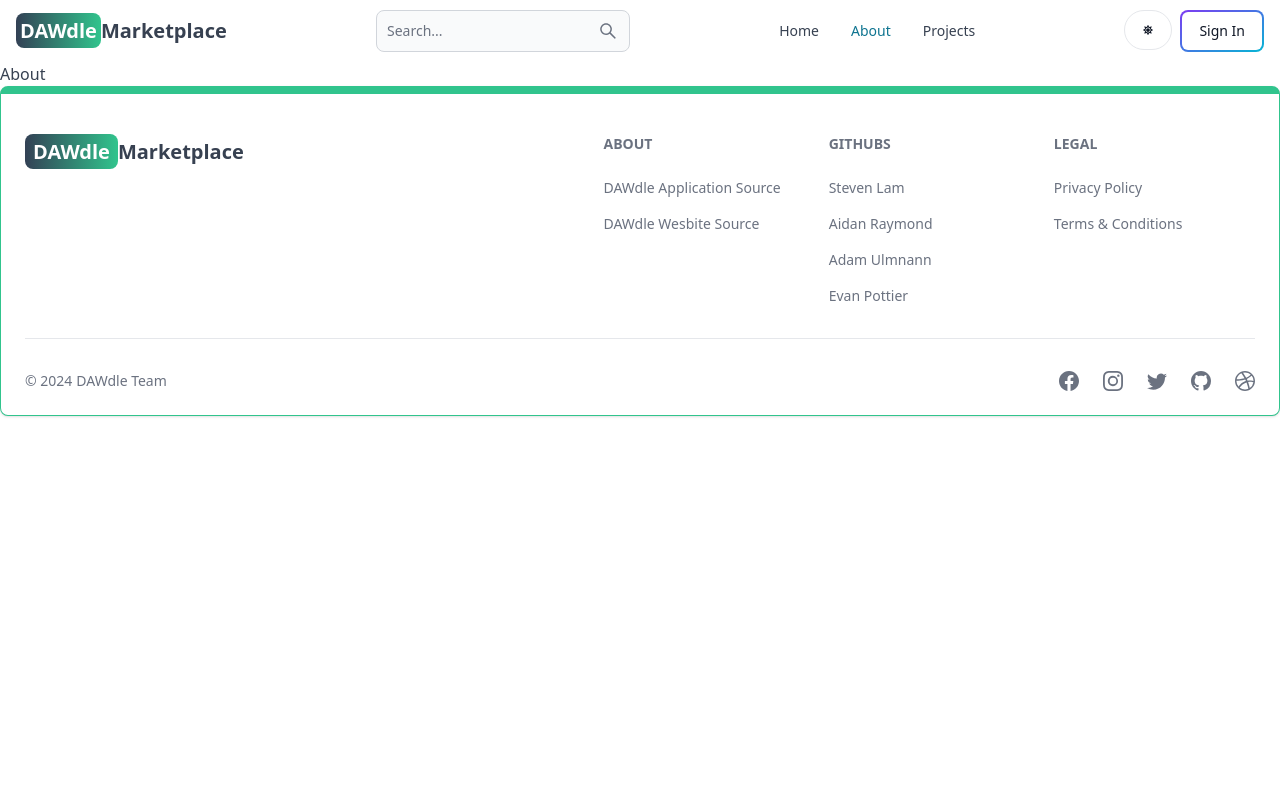
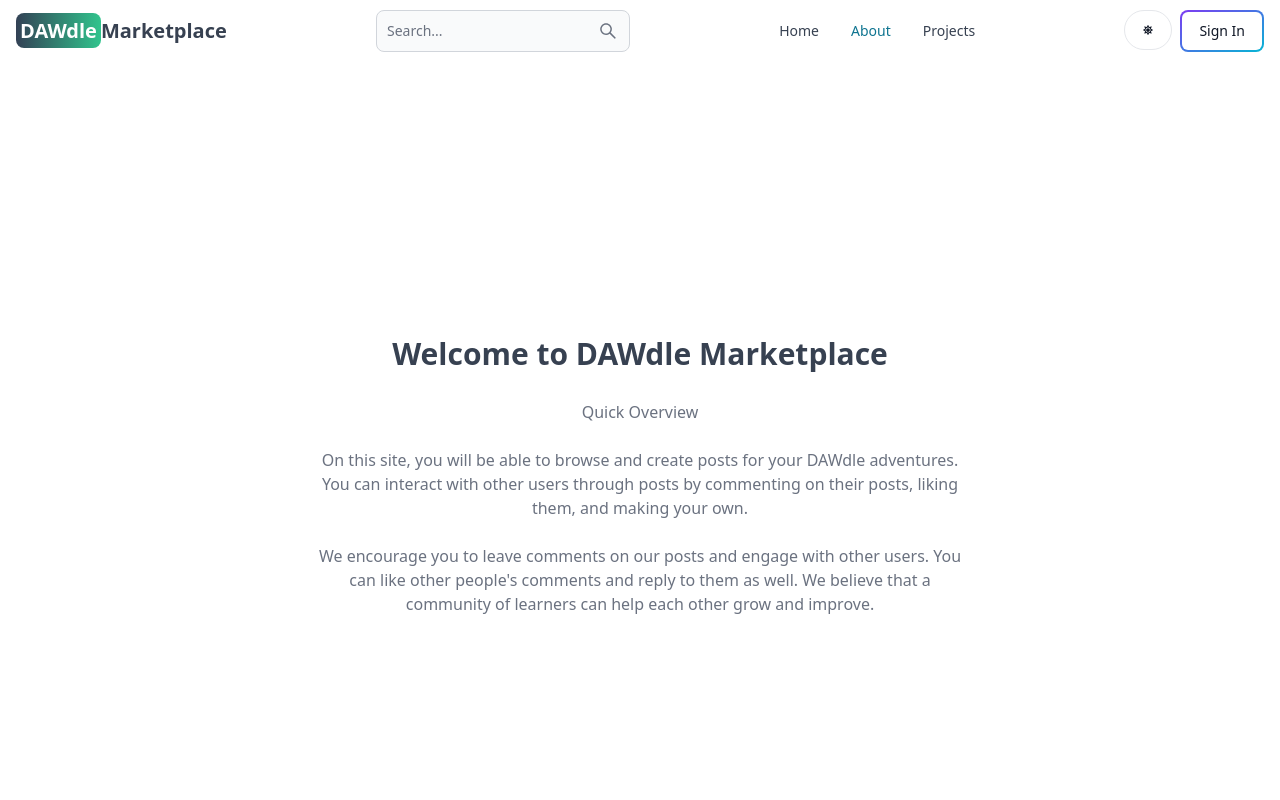
Before and after one commit to ChicoState/DAWdle-Marketplace, a React (Vite) app in the folder client/: page /about in a window 1280 px wide. Shown: the top 800 px of the page. Built offline with nearby package versions, Linux system fonts and the light colour scheme; no server answers.

Commit message:
FInished about and project pages

```diff
--- a/client/src/pages/About.jsx
+++ b/client/src/pages/About.jsx
@@ -1,7 +1,29 @@
-import React from 'react'
-
 export default function About() {
   return (
-    <div>About</div>
-  )
+    <div className="min-h-screen flex items-center justify-center">
+      <div className="max-w-2xl mx-auto p-3 text-center">
+        <div>
+          <h1 className="text-3xl font font-semibold text-center my-7">
+            Welcome to DAWdle Marketplace
+          </h1>
+          <div className="text-md text-gray-500 flex flex-col gap-6">
+            <p>Quick Overview</p>
+
+            <p>
+              On this site, you will be able to browse and create posts for your
+              DAWdle adventures. You can interact with other users through posts
+              by commenting on their posts, liking them, and making your own.
+            </p>
+
+            <p>
+              We encourage you to leave comments on our posts and engage with
+              other users. You can like other people's comments and reply to
+              them as well. We believe that a community of learners can help
+              each other grow and improve.
+            </p>
+          </div>
+        </div>
+      </div>
+    </div>
+  );
 }
--- a/client/src/pages/Projects.jsx
+++ b/client/src/pages/Projects.jsx
@@ -1,7 +1,16 @@
-import React from 'react'
+import CallToAction from "../components/CallToAction";
+import DAWdleCTA from "../components/DAWdleCTA";
 
 export default function Projects() {
   return (
-    <div>Projects</div>
-  )
+    <div className="min-h-screen max-w-2xl mx-auto flex justify-center items-center flex-col gap-6 p-3">
+      <h1 className="text-3xl font-semibold">Pojects</h1>
+      <p className="text-md text-gray-500">
+        Build fun and engaging projects while learning HTML, CSS, and
+        JavaScript!
+      </p>
+      <CallToAction />
+      <DAWdleCTA />
+    </div>
+  );
 }
```
